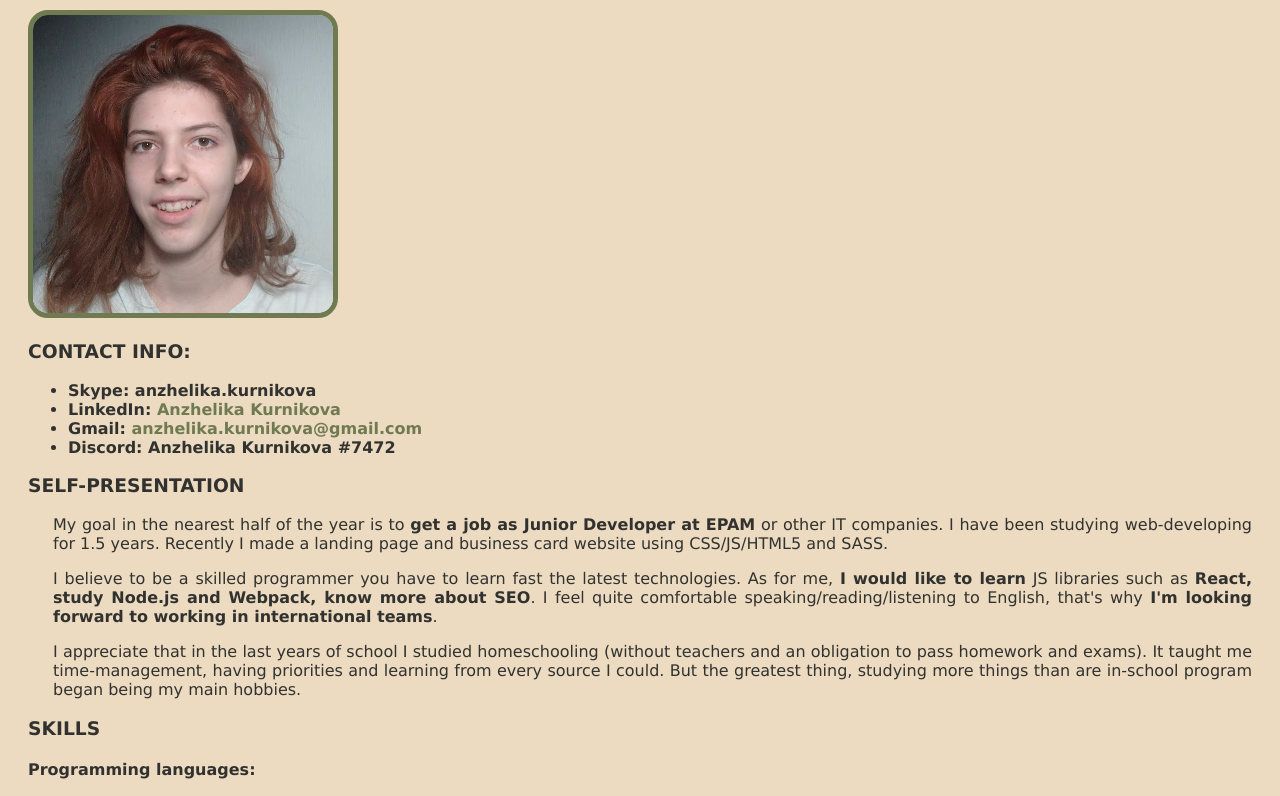
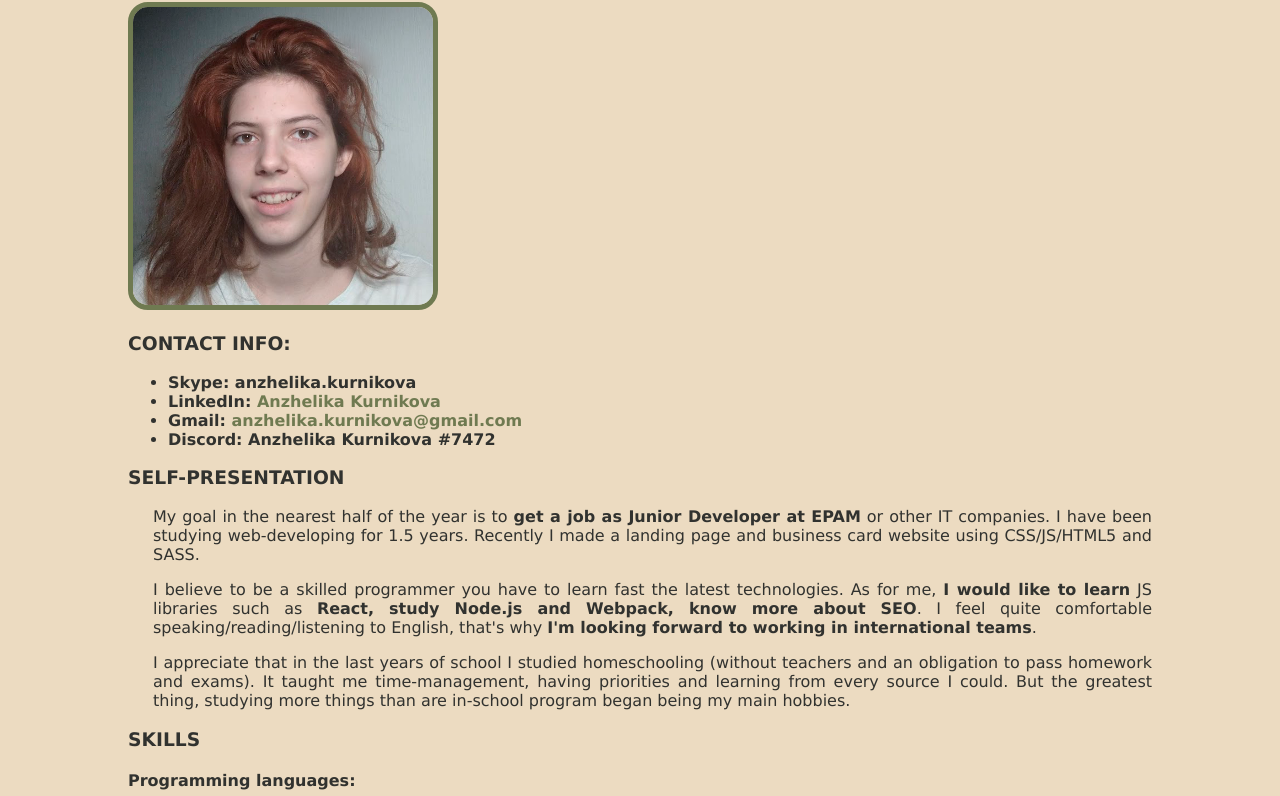
Before and after one commit to drnaida/rsschool-cv, a plain HTML site: page index.html in a window 1280 px wide. Shown: the part 147-943 px from the top of the page. Drawn offline with Linux system fonts and the light colour scheme.

Commit message:
feat: horizontal centering of the body

```diff
--- a/index.html
+++ b/index.html
@@ -10,6 +10,8 @@
         color: rgb(49, 50, 47);
         font-family: Geneva, Arial, Helvetica, sans-serif;
         background-color: rgb(236, 219, 193);
+        width: 1024px;
+        margin: 0 auto;
       }
       .bold {
         font-weight: bold;
@@ -34,6 +36,7 @@
         border-radius: 20px;
         border: 5px solid rgb(111, 122, 81);
       }
+
     </style>
   </head>
   <body>
```
